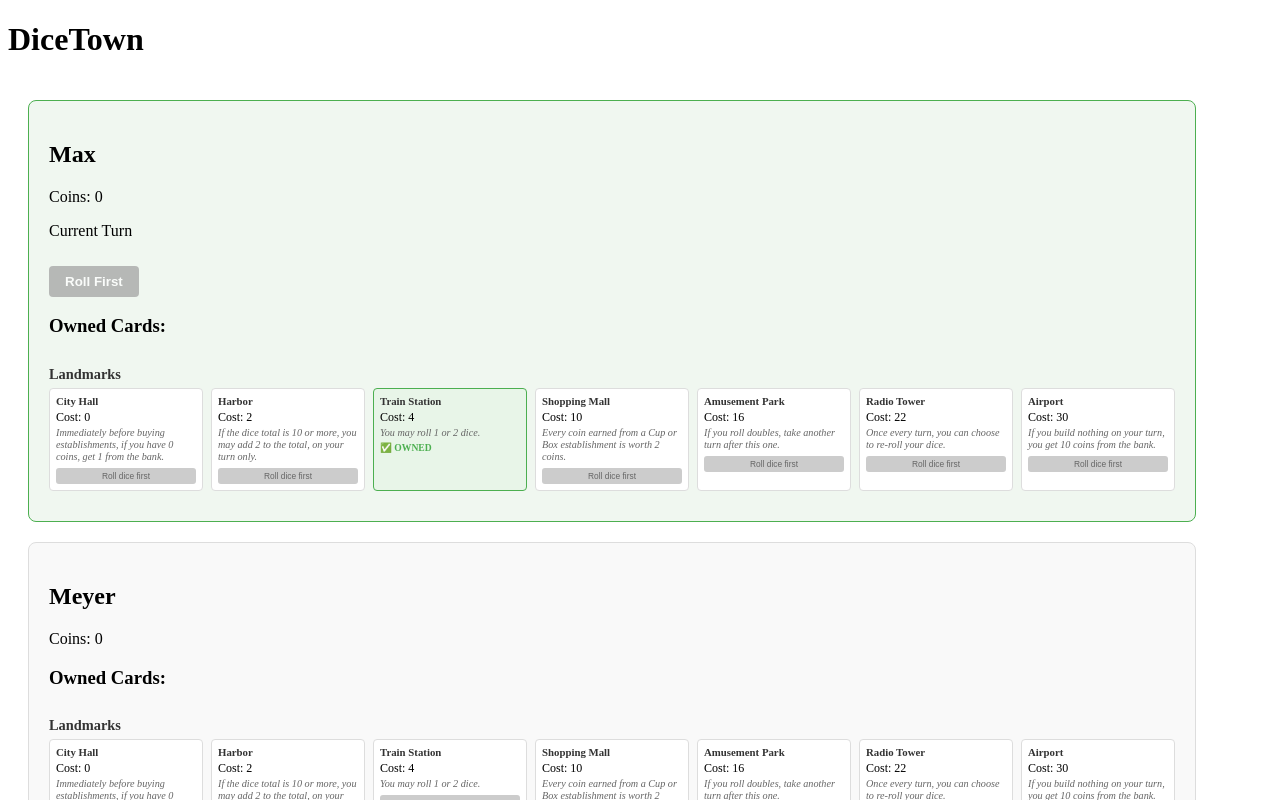
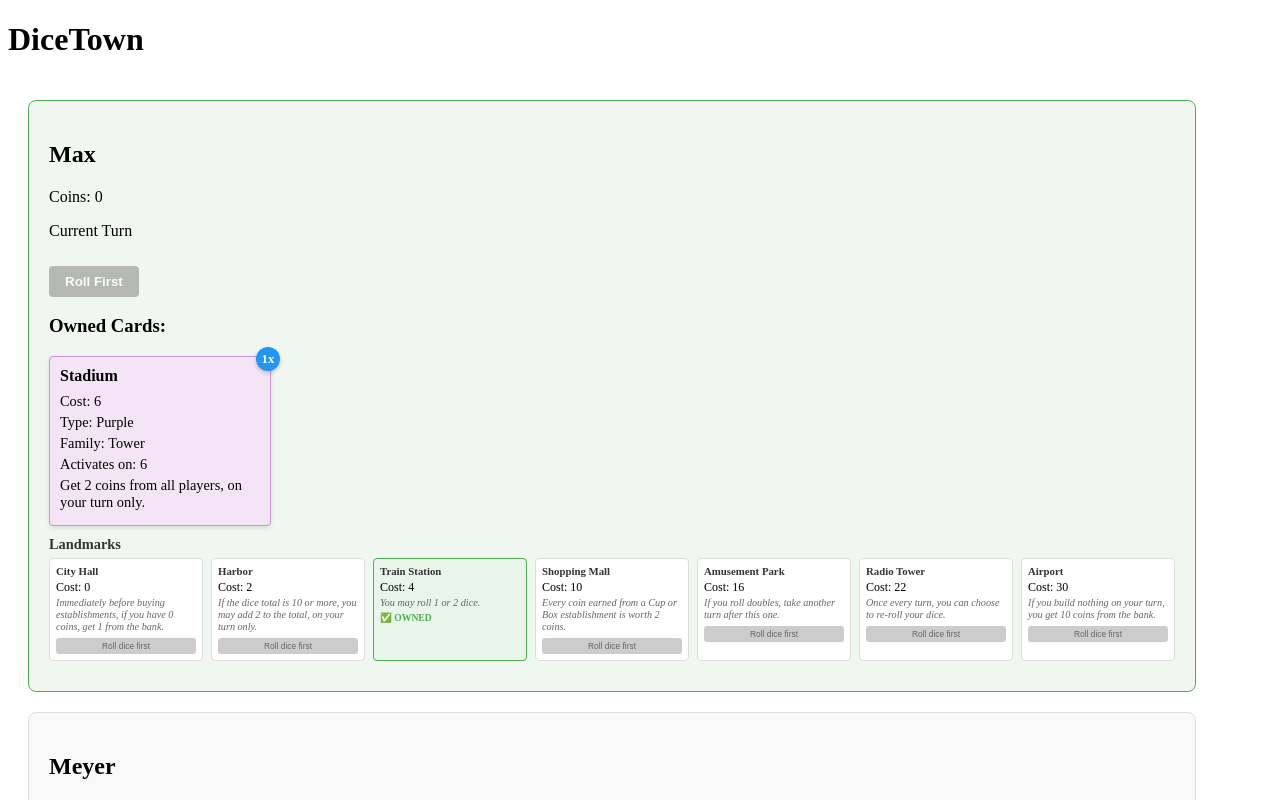
Before and after one commit to meyerpolanco/dicetown, a React (Vite) app: page / in a window 1280 px wide. Shown: the top 800 px of the page. Built offline with nearby package versions, Linux system fonts and the light colour scheme.

Commit message:
Added functionality for most remaining cards.

```diff
--- a/src/app.tsx
+++ b/src/app.tsx
@@ -17,21 +17,21 @@ function App(): React.JSX.Element {
       name: "Max",
       coins: 0,
       isCurrentTurn: true,
-      ownedCards: [],
+      ownedCards: [1014],
       ownedLandmarks: [2003]
     },
     {
       id: 2,
       name: "Meyer",
-      coins: 0,
+      coins: 1,
       isCurrentTurn: false,
       ownedCards: [],
-      ownedLandmarks: []
+      ownedLandmarks: [2003]
     },
     {
       id: 3,
       name: "Aiden",
-      coins: 0,
+      coins: 5,
       isCurrentTurn: false,
       ownedCards: [],
       ownedLandmarks: [2003]
@@ -193,9 +193,15 @@ function App(): React.JSX.Element {
         }
         break;
 
-      // case 1014: // Stadium - Get 2 coins from all players, on your turn only
-
-      //   break;
+      case 1014: // Stadium - Get 2 coins from all players, on your turn only
+        if (isOwnerTurn) {
+          players.forEach(player => {
+            if (player.id !== owner.id) {
+              transferCoins(player.id, owner.id, 2);
+            }
+          });
+        }
+        break;
 
       // case 1015: // TV Station - Take 5 coins from any one player, on your turn only
 
@@ -217,57 +223,83 @@ function App(): React.JSX.Element {
         }
         break;
 
-      // case 1019: // Pizza Joint - Get 1 coin from the player who rolled the dice
-      //   transferCoins(rollingPlayer.id, owner.id, 1);
-      //   break;
+      case 1019: // Pizza Joint - Get 1 coin from the player who rolled the dice
+        if (!isOwnerTurn) {
+          transferCoins(rollingPlayer.id, owner.id, 1);
+        }
+        break;
 
-      // case 1020: // Publisher - Take 1 coin from each player for each Cup and Box card they own, on your turn only
+      case 1020: // Publisher - Take 1 coin from each player for each Cup and Box card they own, on your turn only
+        if (isOwnerTurn) {
+          players.forEach(player => {
+            if (player.id !== owner.id) {
+              const coinsToTake = player.ownedCards.filter(cardId => getCardById(cardId)?.family === 'Cup' || getCardById(cardId)?.family === 'Box').length;
+              transferCoins(player.id, owner.id, coinsToTake);
+            }
+          });
+        }
+        break;
 
-      //   break;
+      case 1021: // Vineyard - Get 3 coins from the bank, on anyone's turn
+        transferFromBank(owner.id, 3);
+        break;
 
-      // case 1021: // Vineyard - Get 3 coins from the bank, on anyone's turn
-      //   transferFromBank(owner.id, 3);
-      //   break;
+      case 1022: // Furniture Factory - Get 3 coins from the bank for each Gear you own, on your turn only
+        if (isOwnerTurn) {
+          transferFromBank(owner.id, owner.ownedCards.filter(cardId => getCardById(cardId)?.family === 'Gear').length * 3);
+        }
+        break;
 
-      // case 1022: // Furniture Factory - Get 3 coins from the bank for each Gear you own, on your turn only
+      case 1023: // Mackerel Boat - If you have a Harbor, get 3 coins from the bank, on anyone's turn
+        if (owner.ownedLandmarks.includes(2002)) {
+          transferFromBank(owner.id, 3);
+        }
+        break;
 
-      //   break;
+      case 1024: // Hamburguesa Stand - Get 1 coin from the player who rolled the dice
+        if (!isOwnerTurn) {
+          transferCoins(rollingPlayer.id, owner.id, 1);
+        }
+        break;
 
-      // case 1023: // Mackerel Boat - If you have a Harbor, get 3 coins from the bank, on anyone's turn
+      case 1025: // Tax Office - From each player with 10 or more coins, take half of their coins, on your turn only
+        if (isOwnerTurn) {
 
-      //   break;
-
-      // case 1024: // Hamburguesa Stand - Get 1 coin from the player who rolled the dice
-      //   transferCoins(rollingPlayer.id, owner.id, 1);
-      //   break;
-
-      // case 1025: // Tax Office - From each player with 10 or more coins, take half of their coins, on your turn only
-
-      //   break;
+          // Check each player (except the Tax Office owner)
+          players.forEach(player => {
+            if (player.id !== owner.id && player.coins >= 10) {
+              const coinsToTake = Math.floor(player.coins / 2); // Half rounded down
+              transferCoins(player.id, owner.id, coinsToTake);
+            }
+          });
+        }
+        break;
 
       // case 1026: // Renovation Company - Choose a non-purple card. All cards owned by any player of that type are closed for renovations. Get 1 coin from each player for each of their buildings closed for renovation, on your turn only
 
       //   break;
 
-      // case 1027: // Mine - Get 5 coins from the bank, on anyone's turn
-      //   transferFromBank(owner.id, 5);
-      //   break;
+      case 1027: // Mine - Get 5 coins from the bank, on anyone's turn
+        transferFromBank(owner.id, 5);
+        break;
 
       // case 1028: // Winery - Get 6 coins for each Vineyard you own, on your turn only. Then, close this building for renovation
 
       //   break;
 
-      // case 1029: // Family Restaurant - Get 2 coins from the player who rolled the dice
-      //   transferCoins(rollingPlayer.id, owner.id, 2);
-      //   break;
+      case 1029: // Family Restaurant - Get 2 coins from the player who rolled the dice
+        if (!isOwnerTurn) {
+          transferCoins(rollingPlayer.id, owner.id, 2);
+        }
+        break;
 
       // case 1030: // Moving Company - You must give a non-purple card that you own to another player. When you do, get 4 coins from the bank, on your turn only
 
       //   break;
 
-      // case 1031: // Apple Orchard - Get 3 coins from the bank, on anyone's turn
-      //   transferFromBank(owner.id, 3);
-      //   break;
+      case 1031: // Apple Orchard - Get 3 coins from the bank, on anyone's turn
+        transferFromBank(owner.id, 3);
+        break;
 
       // case 1032: // Tech Startup - At the end of each of your turns, you may place 1 coin on this card. The total placed here is your investment. When activated, get an amount equal to your investment from all players, on your turn only
 
@@ -277,25 +309,48 @@ function App(): React.JSX.Element {
 
       //   break;
 
-      // case 1034: // Soda Bottling Plant - Get 1 coin from the bank for each Cup card owned by all players, on your turn only
+      case 1034: // Soda Bottling Plant - Get 1 coin from the bank for each Cup card owned by players, on your turn only
+        if (isOwnerTurn) {
+          transferFromBank(owner.id, players.reduce((sum, player) => sum + player.ownedCards.filter(cardId => getCardById(cardId)?.family === 'Cup').length, 0));
+        }
+        break;
 
-      //   break;
+      case 1035: // Fruit and Vegetable Market - Get 2 coins from the bank for each Wheat card you own, on your turn only
+        if (isOwnerTurn) {
+          transferFromBank(owner.id, owner.ownedCards.filter(cardId => getCardById(cardId)?.family === 'Wheat').length * 2);
+        }
+        break;
 
-      // case 1035: // Fruit and Vegetable Market - Get 2 coins from the bank for each Wheat card you own, on your turn only
+      case 1036: // Park - Redistribute all players' coins evenly among all players, on your turn only. If there is an uneven amount of coins, take coins from the bank to make up the difference
+        if (isOwnerTurn) {
+          // Calculate total coins owned by all players
+          const totalCoins = players.reduce((sum, player) => sum + player.coins, 0);
 
-      //   break;
+          // Calculate coins per player (with ceiling function)
+          const coinsPerPlayer_temp = totalCoins / players.length;
+          const coinsPerPlayer = Math.ceil(coinsPerPlayer_temp);
 
-      // case 1036: // Park - Redistribute all players' coins evenly among all players, on your turn only. If there is an uneven amount of coins, take coins from the bank to make up the difference
+          // Set all players' coins to the calculated amount
+          setPlayers(currentPlayers => {
+            return currentPlayers.map(player => ({
+              ...player,
+              coins: coinsPerPlayer
+            }));
+          });
+        }
+        break;
 
-      //   break;
+      case 1037: // Food Warehouse - Get 2 coins from the bank for each Cup card you own, on your turn only
+        if (isOwnerTurn) {
+          transferFromBank(owner.id, owner.ownedCards.filter(cardId => getCardById(cardId)?.family === 'Cup').length * 2);
+        }
+        break;
 
-      // case 1037: // Food Warehouse - Get 2 coins from the bank for each Cup card you own, on your turn only
-
-      //   break;
-
-      // case 1038: // Member's Only Club - If the player who rolled this number has 3 or more constructed landmarks, get all of their coins
-
-      //   break;
+      case 1038: // Member's Only Club - If the player who rolled this number has 3 or more constructed landmarks, get all of their coins
+        if (rollingPlayer.ownedLandmarks.length >= 4) { // Use 4 to account for the City Hall landmark
+          transferCoins(rollingPlayer.id, owner.id, rollingPlayer.coins);
+        }
+        break;
 
       // case 1039: // Tuna Boat - On anyone's Turn: The current player rolls 2 dice. If you have a harbor you get as many coins as the dice total
 
--- a/src/components/dice.tsx
+++ b/src/components/dice.tsx
@@ -29,8 +29,8 @@ function Dice({ onRoll, disabled = false, diceCount = 1 }: DiceProps): React.JSX
       onRoll(newValue)
     } else {
       // Two dice roll (2-12)
-      const die1 = Math.floor(Math.random() * 6) + 1
-      const die2 = Math.floor(Math.random() * 6) + 1
+      const die1 = 3//Math.floor(Math.random() * 6) + 1
+      const die2 = 3//Math.floor(Math.random() * 6) + 1
       const total = die1 + die2
       setValue(total)
       onRoll(total)
```
Also changed, not shown: 1 other file (tests, documents, lock files or other folders).
